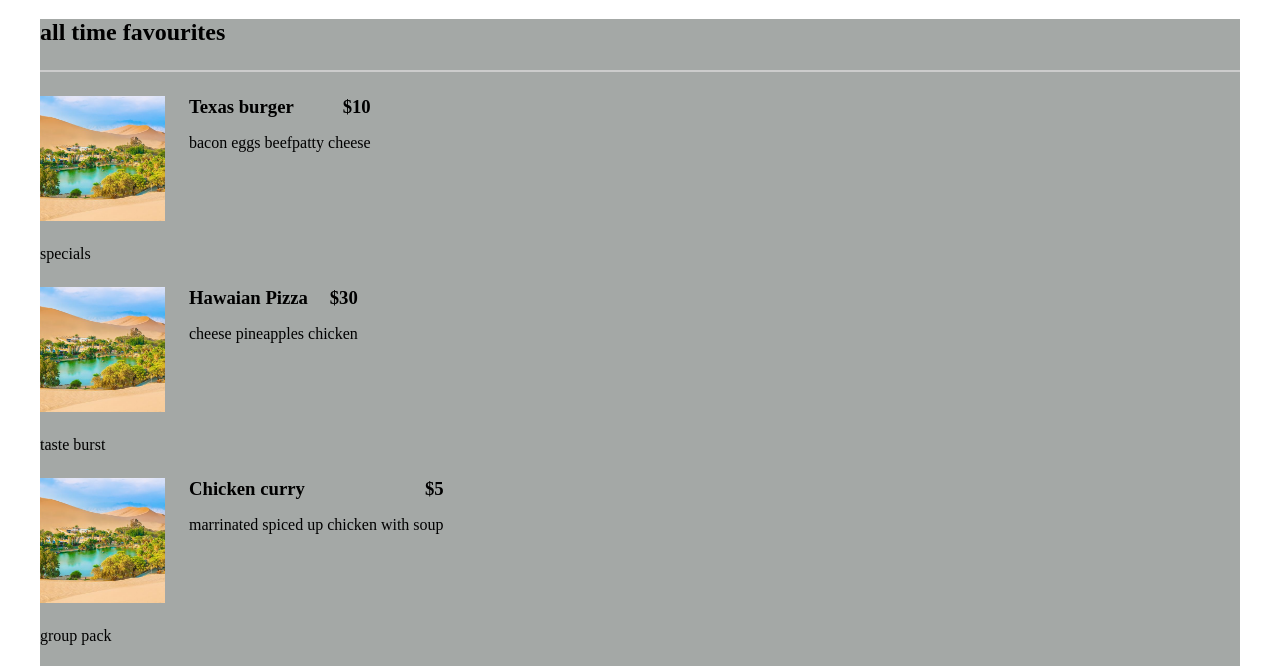
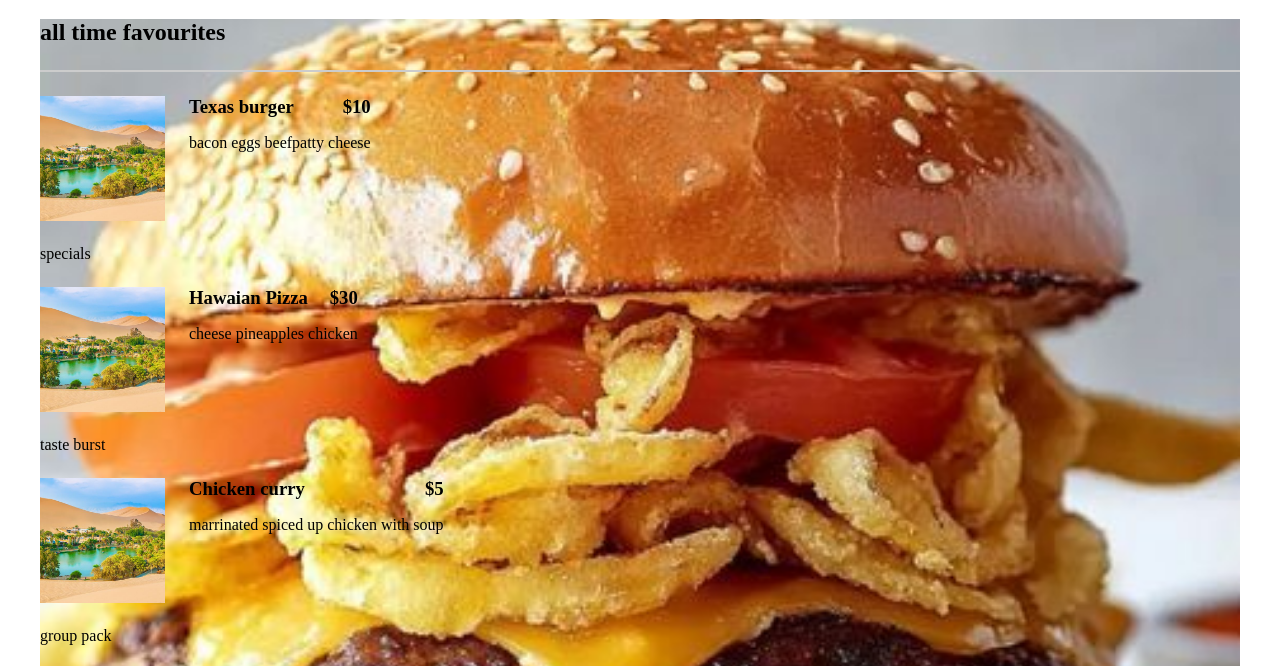
Before and after one commit to blackdaisyy/menu-, a plain HTML site: page index.html in a window 1280 px wide. Shown: the part 93-759 px from the top of the page. Drawn offline with Linux system fonts and the light colour scheme; a web font is replaced by a local one.

Commit message:
main menu

```diff
--- a/styles.css
+++ b/styles.css
@@ -6,7 +6,10 @@
 .menu{
     font-family: "Story Script",serif;
     font-size: 14px;
-    background:rgb(164, 168, 166);
+    background: url(acd333c785a4579e7313d4800059edee.jpg);
+    background-size: cover;
+    background-position: center;
+    background-repeat: no-repeat;
 }
 .menu-group-heading{
     margin:0;
```
